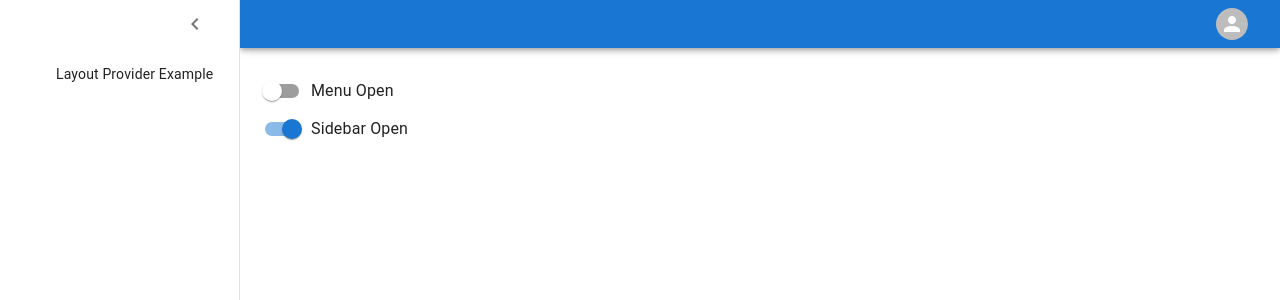
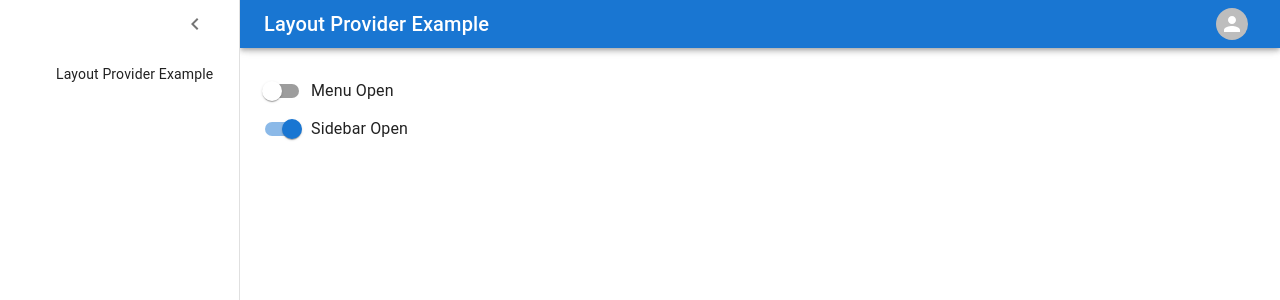
Before and after one commit to cwncollab-org/mui-admin-layout, a React (Vite) app: page /layout-provider-example in a window 1280 px wide. Shown: the top 300 px of the page. Built offline with nearby package versions, Linux system fonts and the light colour scheme; some icons are missing.

Commit message:
Add title prop to AdminLayout in layout provider example

```diff
--- a/src/routes/layout-provider-example/_layout.tsx
+++ b/src/routes/layout-provider-example/_layout.tsx
@@ -11,6 +11,7 @@ export const Route = createFileRoute('/layout-provider-example/_layout')({
 function RouteComponent() {
   return (
     <AdminLayout
+      title='Layout Provider Example'
       initialState={{
         sidebarOpen: true,
       }}
```
